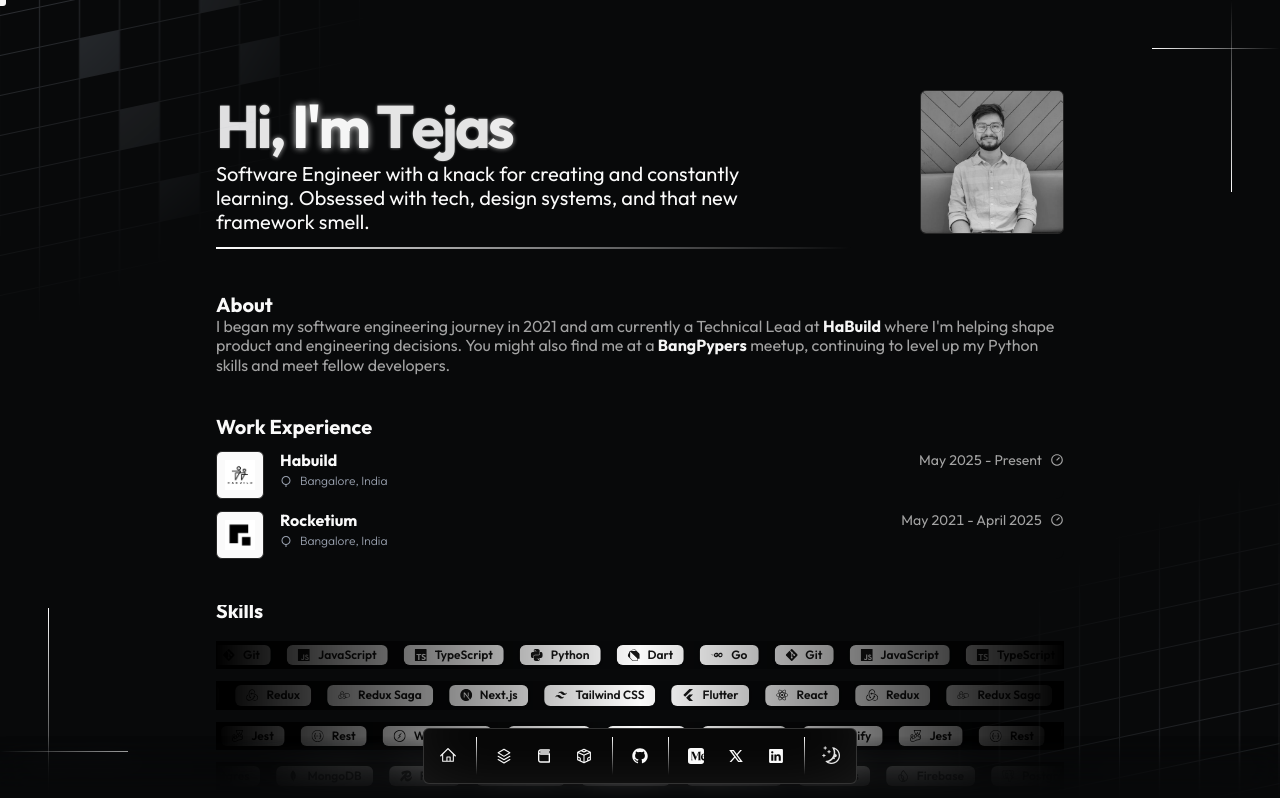
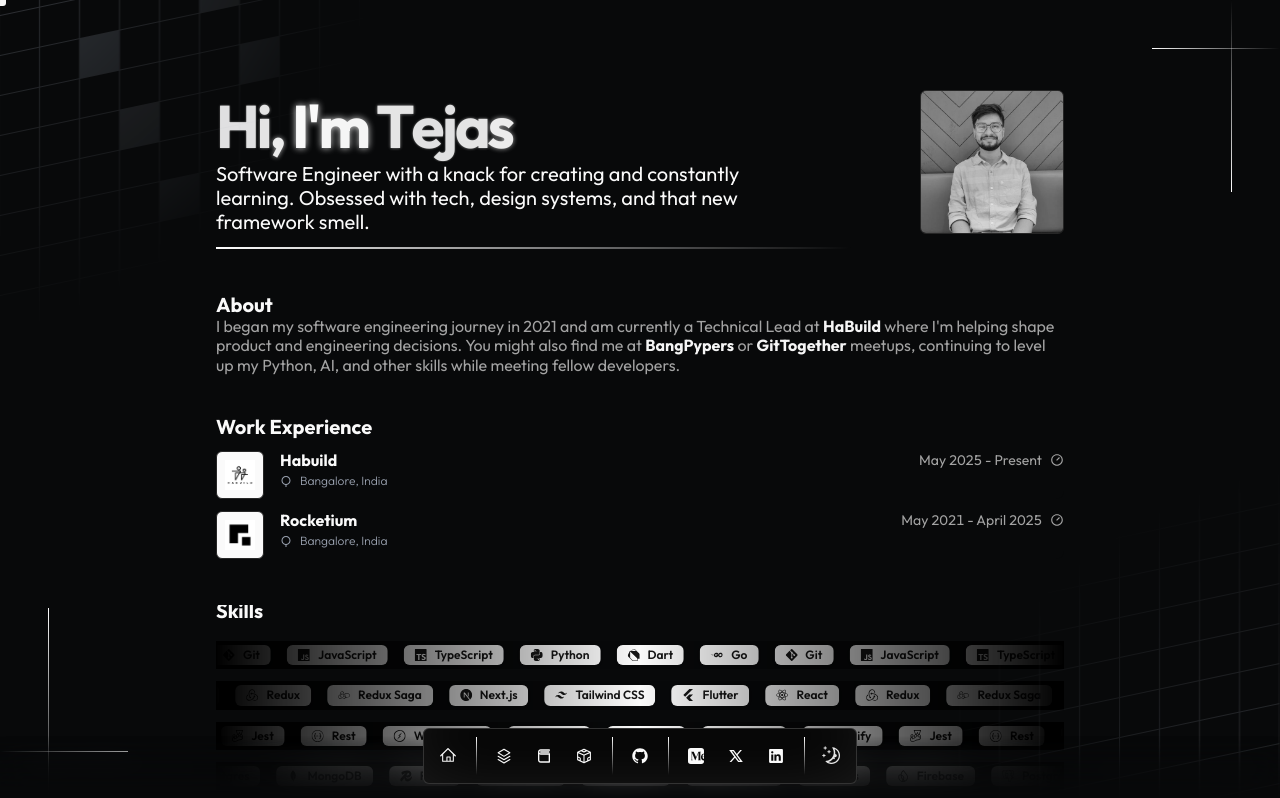
Before and after one commit to tejastn10/nimbus, a Next.js app: page / in a window 1280 px wide. Shown: the top 798 px of the page. Built offline with nearby package versions, Linux system fonts and the light colour scheme.

Commit message:
feat: update about section

```diff
--- a/src/data/resume.ts
+++ b/src/data/resume.ts
@@ -25,7 +25,7 @@
 				isLink: true,
 			},
 			{
-				text: " where I'm helping shape product and engineering decisions. You might also find me at a ",
+				text: " where I'm helping shape product and engineering decisions. You might also find me at ",
 				isLink: false,
 			},
 			{
@@ -34,7 +34,16 @@
 				isLink: true,
 			},
 			{
-				text: " meetup, continuing to level up my Python skills and meet fellow developers.",
+				text: " or ",
+				isLink: false,
+			},
+			{
+				text: "GitTogether",
+				url: "https://www.meetup.com/gittogether-bengaluru/",
+				isLink: true,
+			},
+			{
+				text: " meetups, continuing to level up my Python, AI, and other skills while meeting fellow developers.",
 				isLink: false,
 			},
 		],
```
